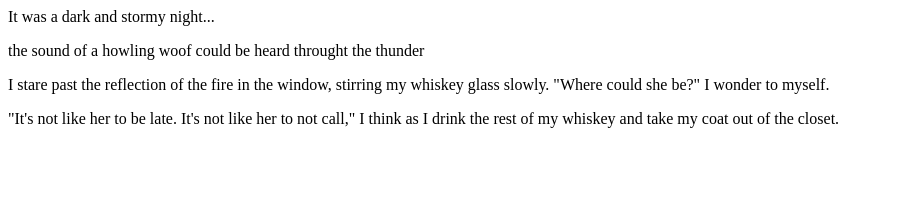
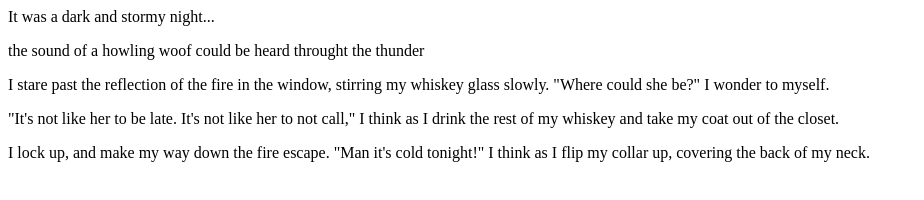
Before and after one commit to steffano/fireside-story, a plain HTML site: page index.html in a window 1280 px wide. Shown: the whole page, without its empty margins (0-924 px from the left). Drawn offline with Linux system fonts and the light colour scheme.

Commit message:
added line 5 to story

```diff
--- a/index.html
+++ b/index.html
@@ -3,6 +3,7 @@
       <p>It was a dark and stormy night...</p>
       <p>the sound of a howling woof could be heard throught the thunder </p>
       <p>I stare past the reflection of the fire in the window, stirring my whiskey glass slowly. "Where could she be?" I wonder to myself.</p>
-      <p> "It's not like her to be late. It's not like her to not call," I think as I drink the rest of my whiskey and take my coat out of the closet. </p>
+      <p> "It's not like her to be late. It's not like her to not call," I think as I drink the rest of my whiskey and take my coat out of the closet.</p>
+      <p>I lock up, and make my way down the fire escape. "Man it's cold tonight!" I think as I flip my collar up, covering the back of my neck.</p>
     </body>
   </html>
```
